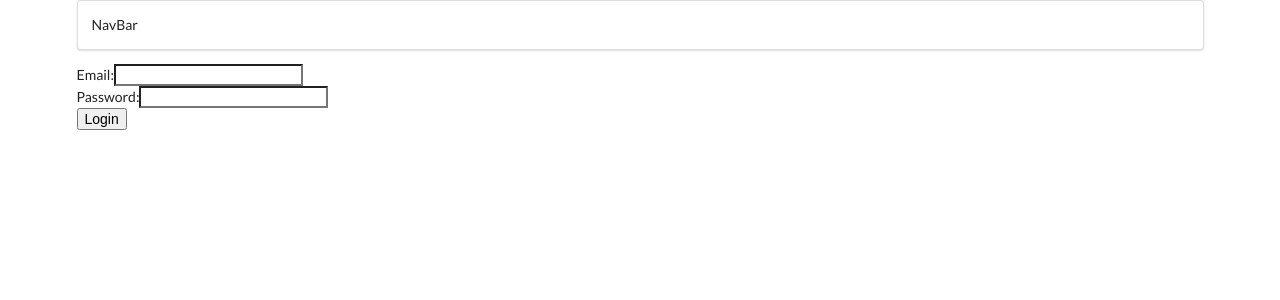
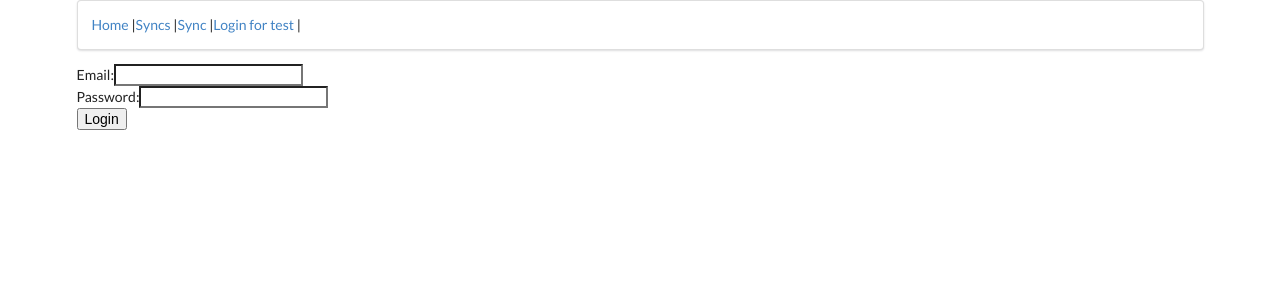
Before and after one commit to ang-lam/sync_me, a React (Create React App) app: page / in a window 1280 px wide. Shown: the top 300 px of the page. Built offline with nearby package versions, Linux system fonts and the light colour scheme; no server answers.

Commit message:
added links to navbar

```diff
--- a/src/components/NavBar.js
+++ b/src/components/NavBar.js
@@ -1,9 +1,13 @@
 import React from 'react'
+import { Link } from 'react-router-dom'
 
 const NavBar = () => {
     return (
         <div className="ui segment">
-            NavBar
+            <Link to='/home'>Home</Link> |
+            <Link to='/syncs'>Syncs</Link> |
+            <Link to='/connect'>Sync</Link> |
+            <Link to='/login'>Login for test</Link> |
         </div>
     )
 }
```
